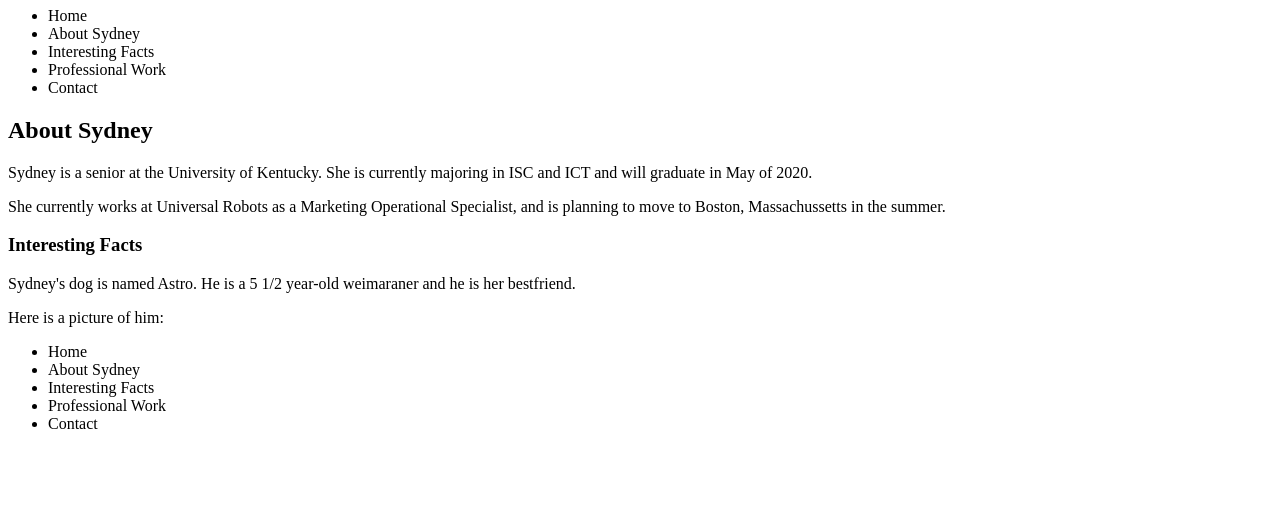
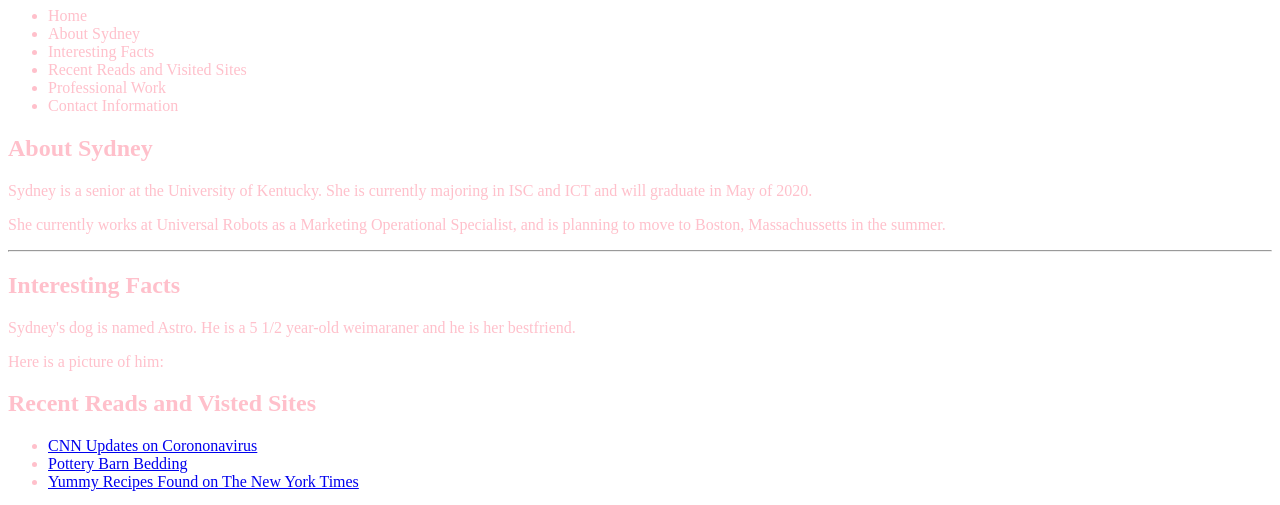
Before and after one commit to sydneyjohnson1236/website-structure, a plain HTML site: page index.html in a window 1280 px wide. Shown: the part 73-578 px from the top of the page. Drawn offline with Linux system fonts and the light colour scheme.

Commit message:
Changes made for the Text Content and Inline Text Semantics discussion post.

```diff
--- a/index.html
+++ b/index.html
@@ -1,14 +1,18 @@
 <!DOCTYPE html>
   <html>
-    <head>
+  <style type="text/css">
+  {
+      color: #ffc0cb;
+  }
+  </style>
+
       <meta charset="uft-8">
       <title> Sydney Johnson's Website </title>
-    </head>
-  <body {
-        background-color:d24dff;
-  }
+
+  <body>
+
     <header>
-        <h1> Home Page </h1>
+        <h1><font color="#ffc0cb">Home Page<font></h1>
     </header>
     <header>
         <nav>
@@ -16,37 +20,43 @@
              <li> Home </li>
              <li> About Sydney </li>
              <li> Interesting Facts </li>
+             <li> Recent Reads and Visited Sites </li>
              <li> Professional Work </li>
-             <li> Contact </li>
+             <li> Contact Information</li>
            </ul>
           </nav>
         </header>
   <main>
 
   <section class="About Sydney">
-      <p><h1> About Sydney </h1><p>
-    <p> Sydney is a senior at the University of Kentucky. She is currently majoring in ISC and ICT and will graduate in May of 2020. </p>
-    <p> She currently works at Universal Robots as a Marketing Operational Specialist, and is planning to move to Boston, Massachussetts in the summer. </p>
-    <section class="Picture of Sydney"
-    <img src="Sydneyjohnson.jpg" alt="Sydney" />
-
-    <p><h1> Interesting Facts </h1></p>
+    <p><h2> About Sydney </code> </h1></p>
+    <p> Sydney is a senior at the University of Kentucky. She is currently majoring
+      in ISC and ICT and will graduate in May of 2020. </p>
+    <p> She currently works at Universal Robots as a Marketing Operational Specialist,
+       and is planning to move to Boston, Massachussetts in the summer. </p>
+  <section class="Picture of Sydney"
+    <img src="/Desktop/website-structure/images/Sydneyjohnson.jpg" alt="Sydney">
+<hr>
+  <section class="Interesting Facts">
+    <p><h2> Interesting Facts </h1></p>
     <p> Sydney's dog is named Astro. He is a 5 1/2 year-old weimaraner and he is her bestfriend. </p>
     <p> Here is a picture of him: </p>
     <section class="Pictue of Astro"
-    <img src="images/Astro.jpg" alt="Sydney's Dog Astro"/>
+    <img src="Astro.jpg" alt="Sydney's Dog Astro">
+</hr>
+    <p><h2> Recent Reads and Visted Sites</h1></p>
+<ul>
+  <li><a href="https://www.cnn.com/asia/live-news/coronavirus-outbreak-02-18-20-intl-hnk/index.html">CNN Updates on Corononavirus</a></li>
+  <li><a href="https://www.potterybarn.com/shop/bedding/?cm_type=gnav">Pottery Barn Bedding</a></li>
+  <li><a href="https://www.nytimes.com/interactive/2020/dining/one-pot-meals.html">Yummy Recipes Found on The New York Times</a></li>
+</ul>
 
 
 
-    <aside class="Navigation">
-      <ul>
-        <li> Home </li>
-        <li> About Sydney </li>
-        <li> Interesting Facts </li>
-        <li> Professional Work </li>
-        <li> Contact </li>
-      </ul>
-    </aside>
+
+
+
+<footer> <h2>Thanks so much for visiting this page!! </h2> </footer>
 
   </main>
   </body>
```
Also changed, not shown: images/Astro.jpg (added), images/Sydneyjohnson.jpg (added), 1 other file.
